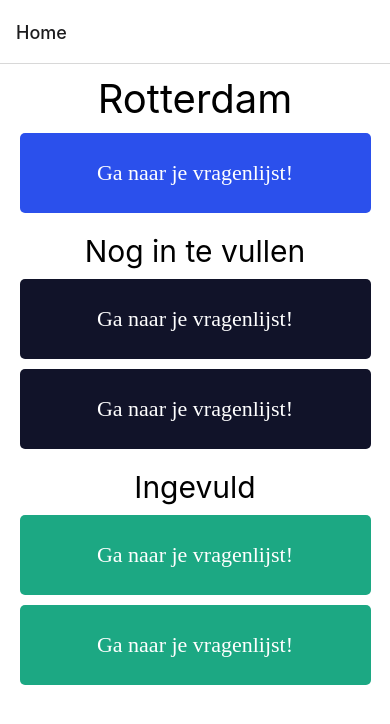
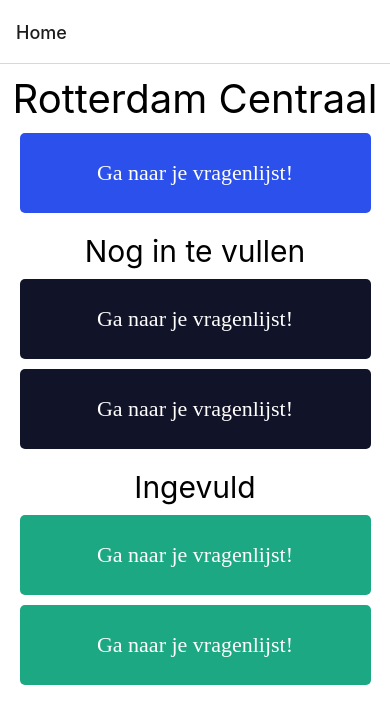
Before and after one commit to thomasmartini/QuestaReact, a React Native app: screen / in a window 390 px wide. Shown: the top 724 px of the page. Built offline with nearby package versions, Linux system fonts and the light colour scheme.

Commit message:
Test commit

```diff
--- a/screens/Home.js
+++ b/screens/Home.js
@@ -9,7 +9,7 @@
         <View style={styles.background}>
             {/* Weergave van de huidige in te vullen vragenlijst */}
             <Text style={styles.mainText}>
-                Rotterdam
+                Rotterdam Centraal
             </Text>
             <TouchableOpacity
             onPress={() => navigation.navigate('Question')}
```
